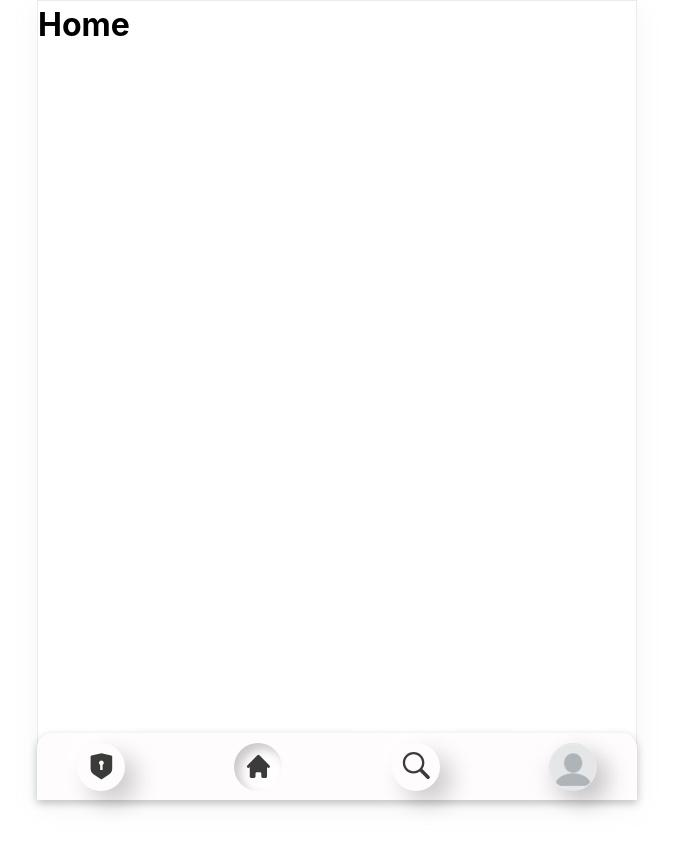
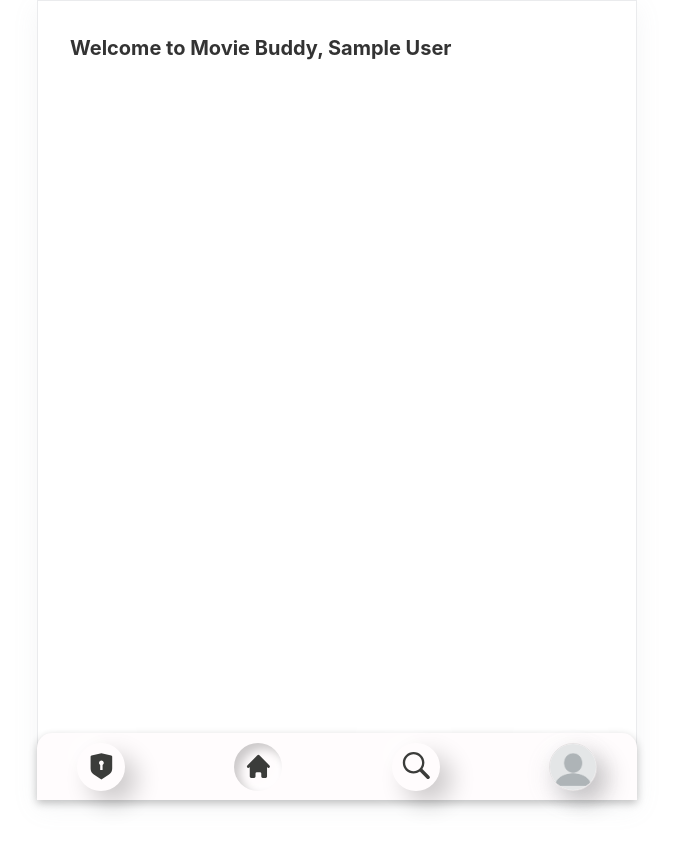
Before and after one commit to RoWaBo/movie-buddy, a React (Create React App) app: page / in a window 1280 px wide. Shown: the top 850 px of the page, without its empty margins (303-976 px from the left). Built offline with nearby package versions, Linux system fonts and the light colour scheme; no server answers; the database is empty; sample sign-in values are in the browser's storage.

Commit message:
Home added and search and home can be accessed without logging in

```diff
--- a/src/App.js
+++ b/src/App.js
@@ -28,7 +28,6 @@ function App() {
 						}
 					/>
 					<Route path='/search' element={<Search />} />
-					{/* <Route path='*' element={<Login />} /> */}
 				</Routes>
 			</Wrapper>
 			{pathname !== '/login' && pathname !== '/signup' && <Navigation />}
--- a/src/components/Navigation.js
+++ b/src/components/Navigation.js
@@ -16,8 +16,8 @@ const Navigation = () => {
 	useEffect(() => {
 		if (profilePicture) return
 		;(async () => {
-			const { pictureURL } = await getCurrentUserProfile()
-			setProfilePicture(pictureURL)
+			const profile = await getCurrentUserProfile()
+			profile && setProfilePicture(profile.pictureURL)
 		})()
 	}, [profilePicture, getCurrentUserProfile])
 
--- a/src/hooks/useProfile.js
+++ b/src/hooks/useProfile.js
@@ -12,7 +12,7 @@ import { db } from '../firebaseConfig'
 
 const useProfile = () => {
 	const { currentUser, updateCurrentUser } = useAuth()
-	const profileRef = doc(db, `profiles/${currentUser.uid}`)
+	const profileRef = doc(db, `profiles/${currentUser?.uid}`)
 	const allHandlesRef = doc(db, `profiles/allHandles`)
 
 	const addCurrentUserProfile = async (profileData) => {
@@ -33,14 +33,13 @@ const useProfile = () => {
 			},
 			{ merge: true }
 		)
-		// await updateCurrentUser({
-		// 	displayName: profileData.handle,
-		// })
+		await updateCurrentUser({
+			displayName: profileData.handle,
+		})
 	}
 
 	const getCurrentUserProfile = async () => {
 		const profile = await getDoc(profileRef)
-		// console.log('Current profile: ', profile.data())
 		return profile.data()
 	}
 
--- a/src/pages/Home.js
+++ b/src/pages/Home.js
@@ -1,5 +1,23 @@
+import { useAuth } from '../contexts/AuthContext'
+/** @jsxImportSource @emotion/react */
+import { css } from '@emotion/react'
+import { gutter } from '../style/styleVariables'
+
 const Home = () => {
-	return <h1>Home</h1>
+	const { currentUser } = useAuth()
+
+	// === STYLE ===
+	const mainStyle = css`
+		margin: ${gutter};
+	`
+	return (
+		<main css={mainStyle}>
+			<h1>
+				Welcome to Movie Buddy
+				{currentUser && `, ${currentUser.displayName}`}
+			</h1>
+		</main>
+	)
 }
 
 export default Home
--- a/src/style/index.css
+++ b/src/style/index.css
@@ -37,3 +37,11 @@ ul {
 	background-color: rgb(228, 228, 228);
 	border-radius: 20px;
 }
+
+h1,
+h2,
+h3,
+h4 {
+	font-size: 20px;
+	color: rgba(0, 0, 0, 0.8);
+}
```
